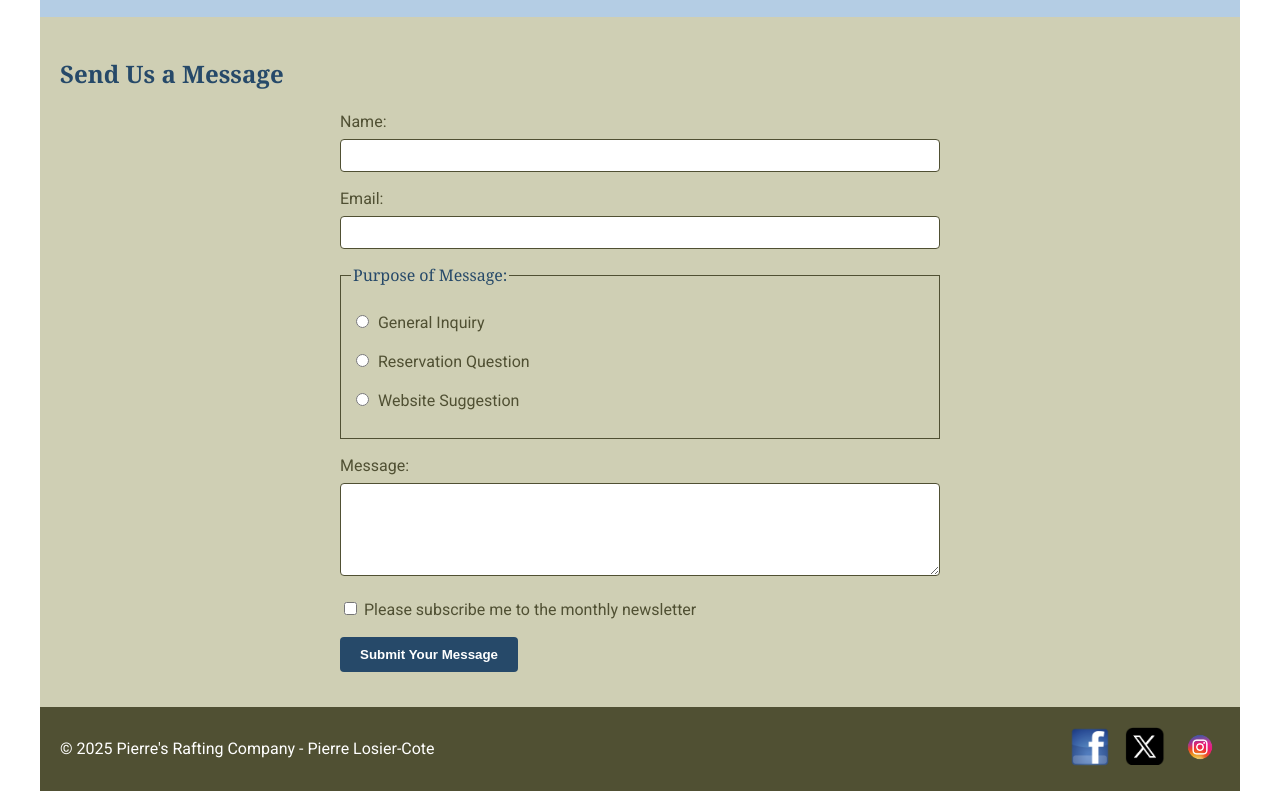
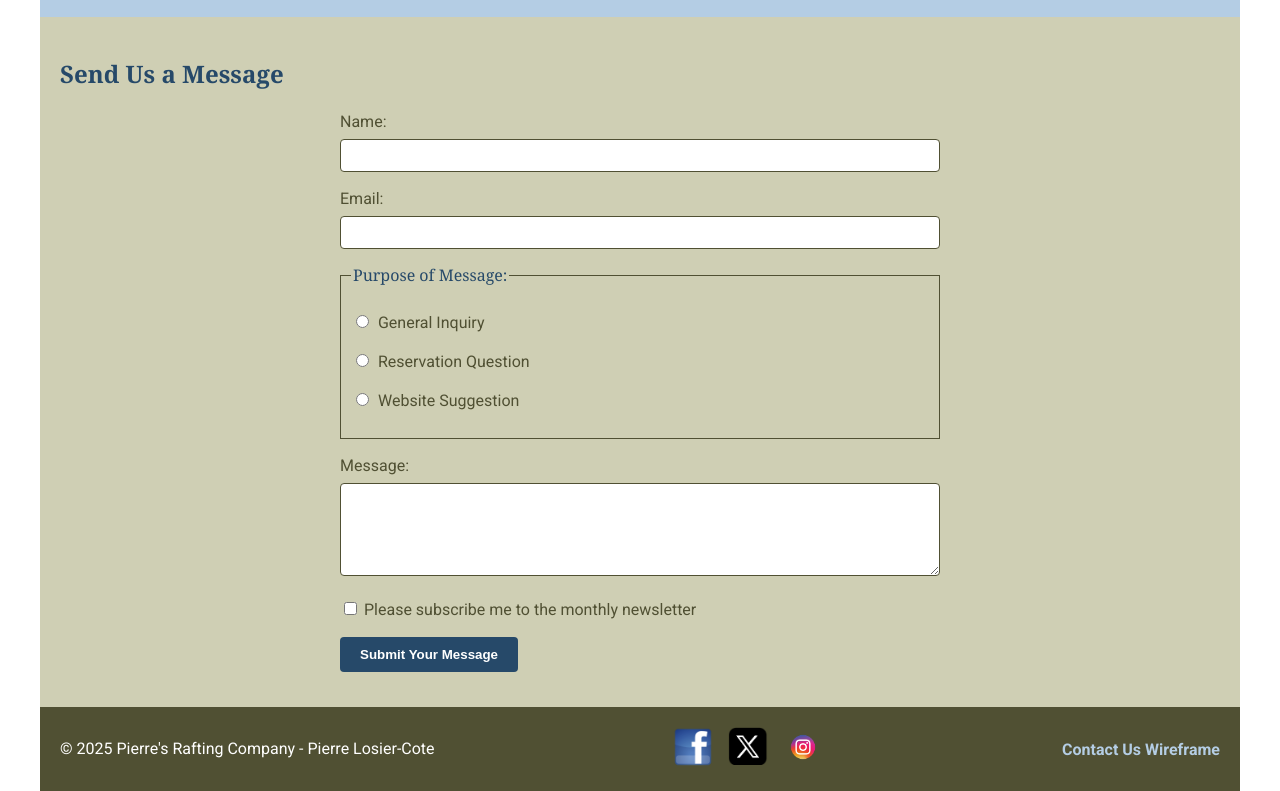
Before and after one commit to TechShaman39/wdd130, a plain HTML site: page wwr/contact.html in a window 1280 px wide. Shown: the part 1020-1811 px from the top of the page. Drawn offline with Linux system fonts and the light colour scheme; a web font is replaced by a local one.

Commit message:
week5.5.1

```diff
--- a/wwr/contact.html
+++ b/wwr/contact.html
@@ -93,6 +93,7 @@
             <a href="https://twitter.com"><img src="images/twitter.png" alt="Twitter"></a>
             <a href="https://instagram.com"><img src="images/instagram.png" alt="Instagram"></a>
         </div>
+        <a href="https://app.moqups.com/haUOAlHpwNCGWFlmJABrwLBFGuDVRjg5/view/page/ad64222d5" class="wireframe-link">Contact Us Wireframe</a>
     </footer>
 </body>
 </html>
```
